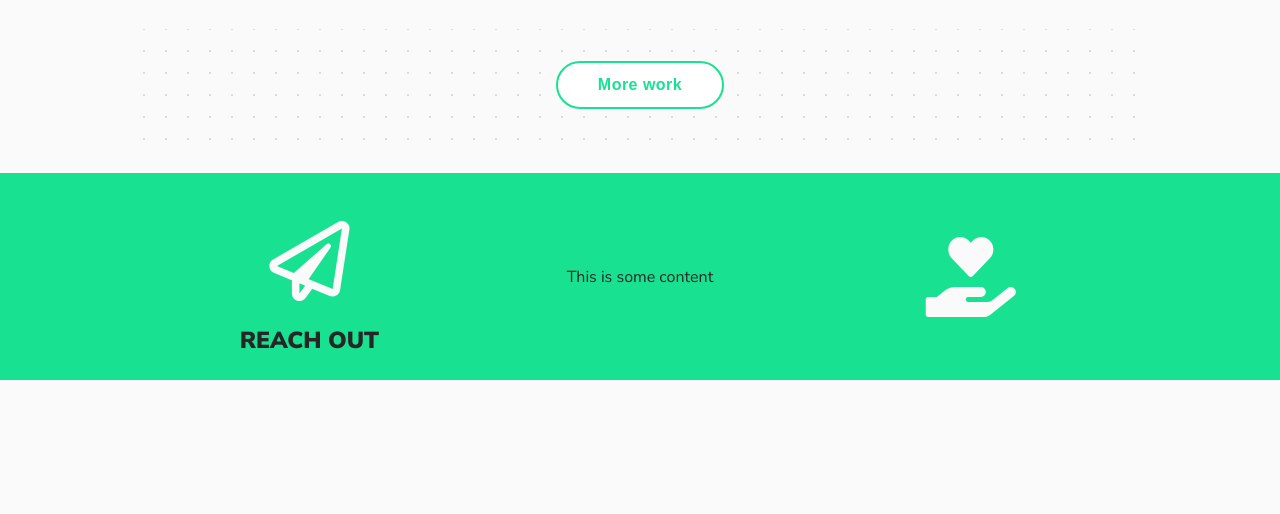
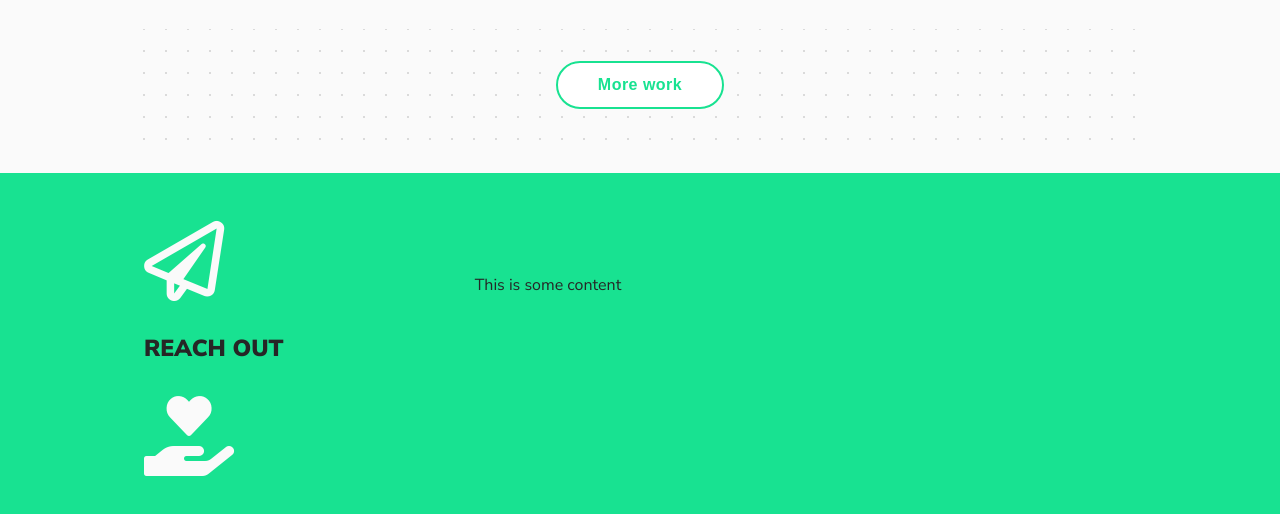
Before and after one commit to victorias-portfolio/victorias-portfolio.github.io, a plain HTML site: page index.html in a window 1280 px wide. Shown: the part 2424-2938 px from the top of the page. Before the commit the page ends 2804 px from the top, so only its background shows below. Drawn offline with Linux system fonts and the light colour scheme.

Commit message:
Update styles.css

```diff
--- a/CSS/styles.css
+++ b/CSS/styles.css
@@ -271,14 +271,15 @@ footer  {
 footer  h2,p{
   margin: 0;
   color: var(--color-text);
+  padding: 0.5rem 0;
 }
 
 .footer-wrapper {
   width: 80vw;
   margin: 0 auto;
   display: grid;
-  grid-template-columns: 1fr 1fr 1fr;
-  text-align: center;
+  grid-template-columns: 1fr 2fr;
+  text-align: left;
   padding: 1.5rem 1rem;
   align-items: center;
 }
@@ -286,7 +287,7 @@ footer  h2,p{
 .far,.fas {
   color: var(--color-bg);
   font-size: 5rem;
-  padding: 1.5rem;
+  padding: 1.5rem 0;
 }
 
 @media screen and (min-width: 50.01rem) {
```
